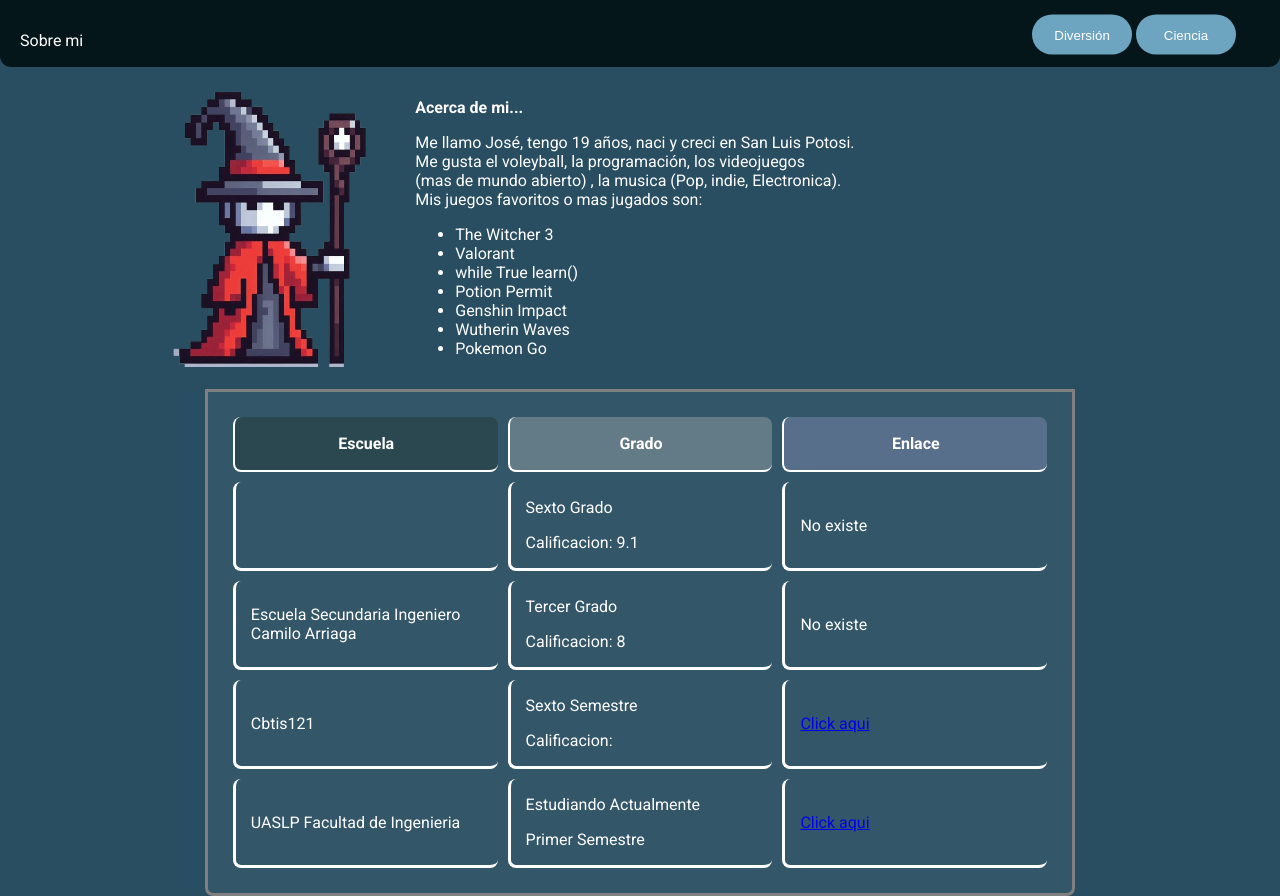
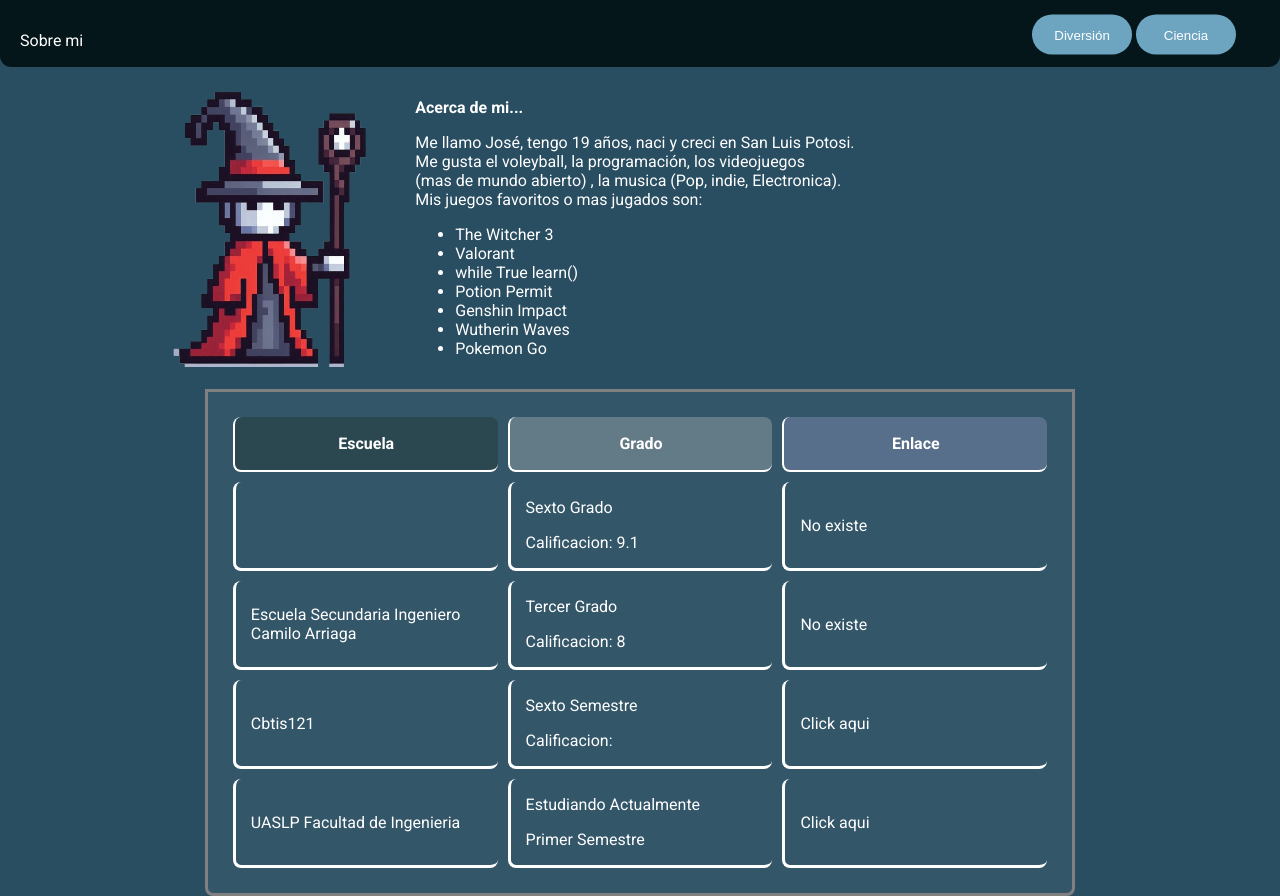
Before and after one commit to Altem1/Sitio_web_Herramientas_de_software.github.io, a plain HTML site: page index.html in a window 1280 px wide. Drawn offline with Linux system fonts and the light colour scheme.

Commit message:
Update css
Se cambio le estilo de las etiquetas <a></a>

```diff
--- a/index.css
+++ b/index.css
@@ -122,3 +122,12 @@ header .Head-Container .Parte3{
 #boton3:hover{
     background-color: #573D7C;
 }
+
+a{
+    text-decoration: none;
+    color: white;
+}
+
+a:hover{
+    color: rgb(127, 225, 255);
+}
```
